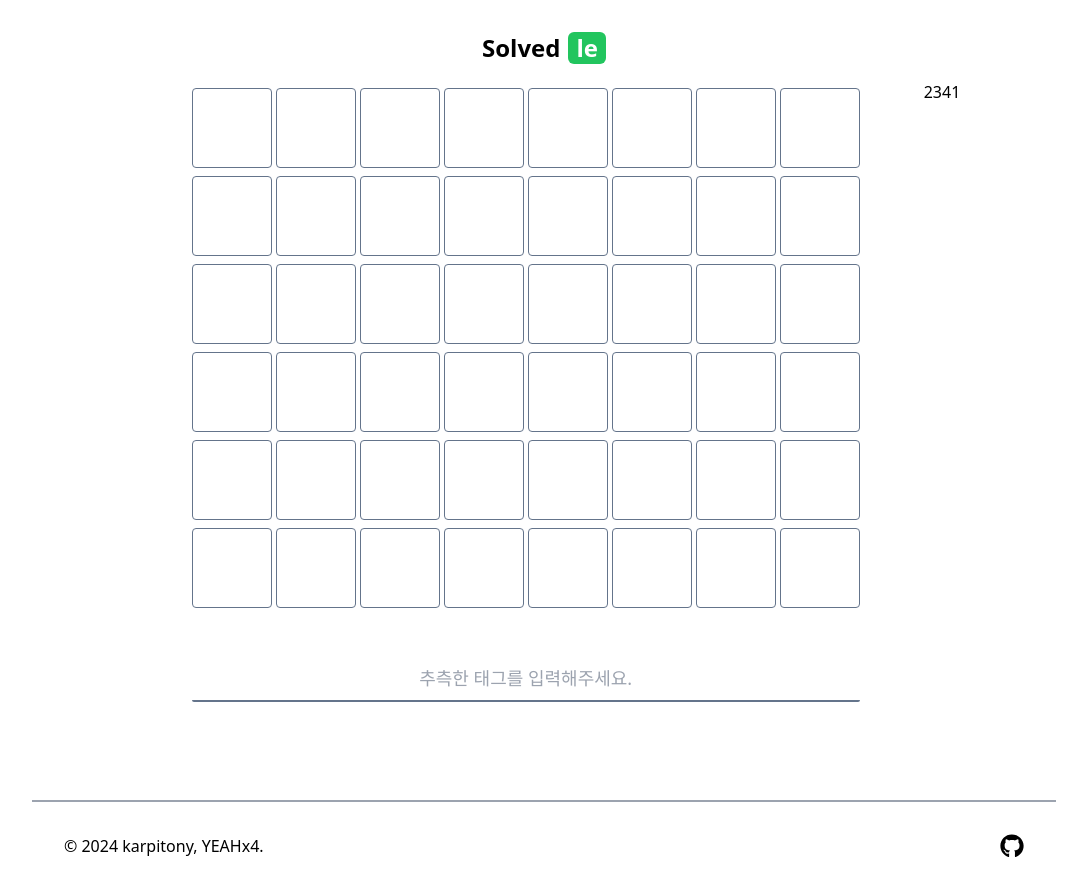
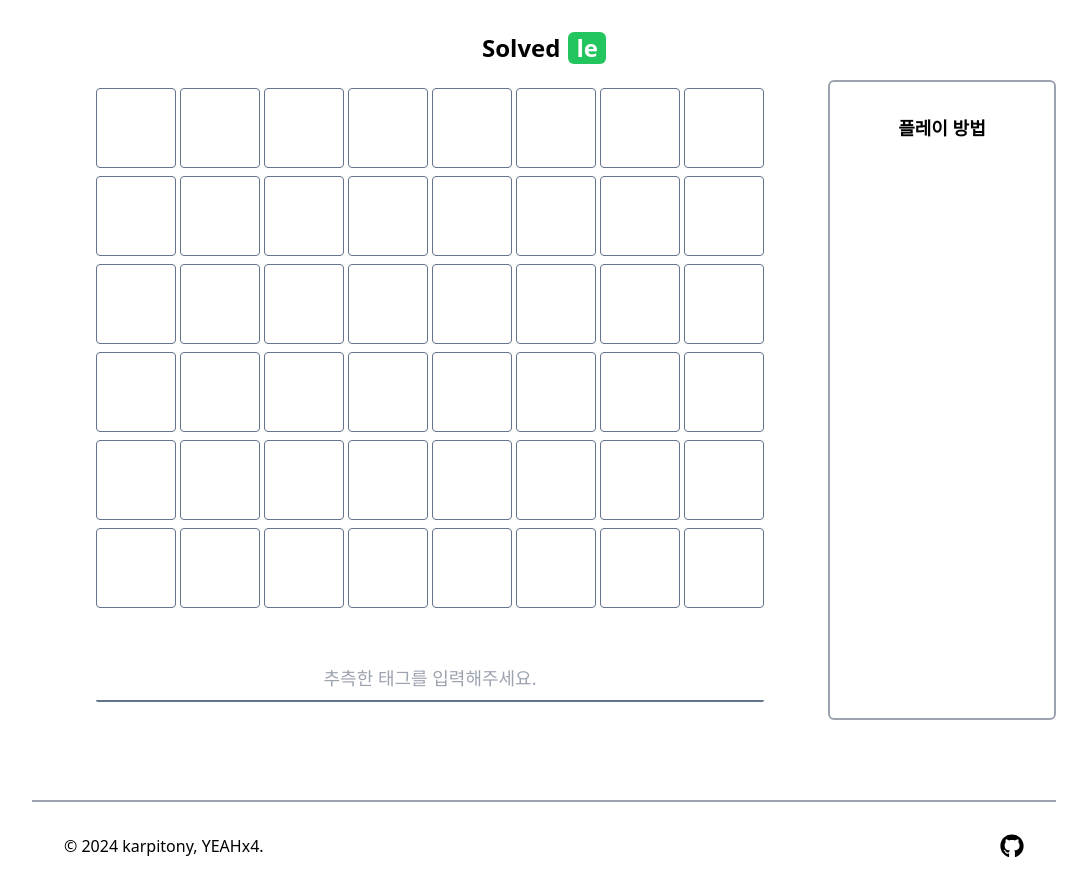
Before and after one commit to karpitony/solvedle, a React (Vite) app: page / in a window 1280 px wide. Shown: the whole page, without its empty margins (96-1183 px from the left). Built offline with nearby package versions, Linux system fonts and the light colour scheme.

Commit message:
How to play

```diff
--- a/src/App.jsx
+++ b/src/App.jsx
@@ -1,6 +1,7 @@
 import Header from "./components/header/Header";
 import Footer from "./components/footer/Footer";
 import Game from "./components/game/Game";
+import HowToPlayBox from "./components/how-to-play/HowToPlayBox";
 
 function App() {
   return (
@@ -13,7 +14,7 @@ function App() {
           <div>
             <Game />
           </div>
-          <div>2341</div>
+          <HowToPlayBox />
         </div>
       </main>
 
--- /dev/null
+++ b/src/components/how-to-play/HowToPlayBox.jsx
@@ -0,0 +1,14 @@
+import cn from "../../lib/cn";
+
+export default function HowToPlayBox() {
+  return (
+    <div
+      className={cn(
+        "border-2 border-gray-400 rounded-md flex flex-col",
+        "w-[320px] p-8 h-[640px]"
+      )}
+    >
+      <div className="text-center font-bold text-lg">플레이 방법</div>
+    </div>
+  );
+}
```
